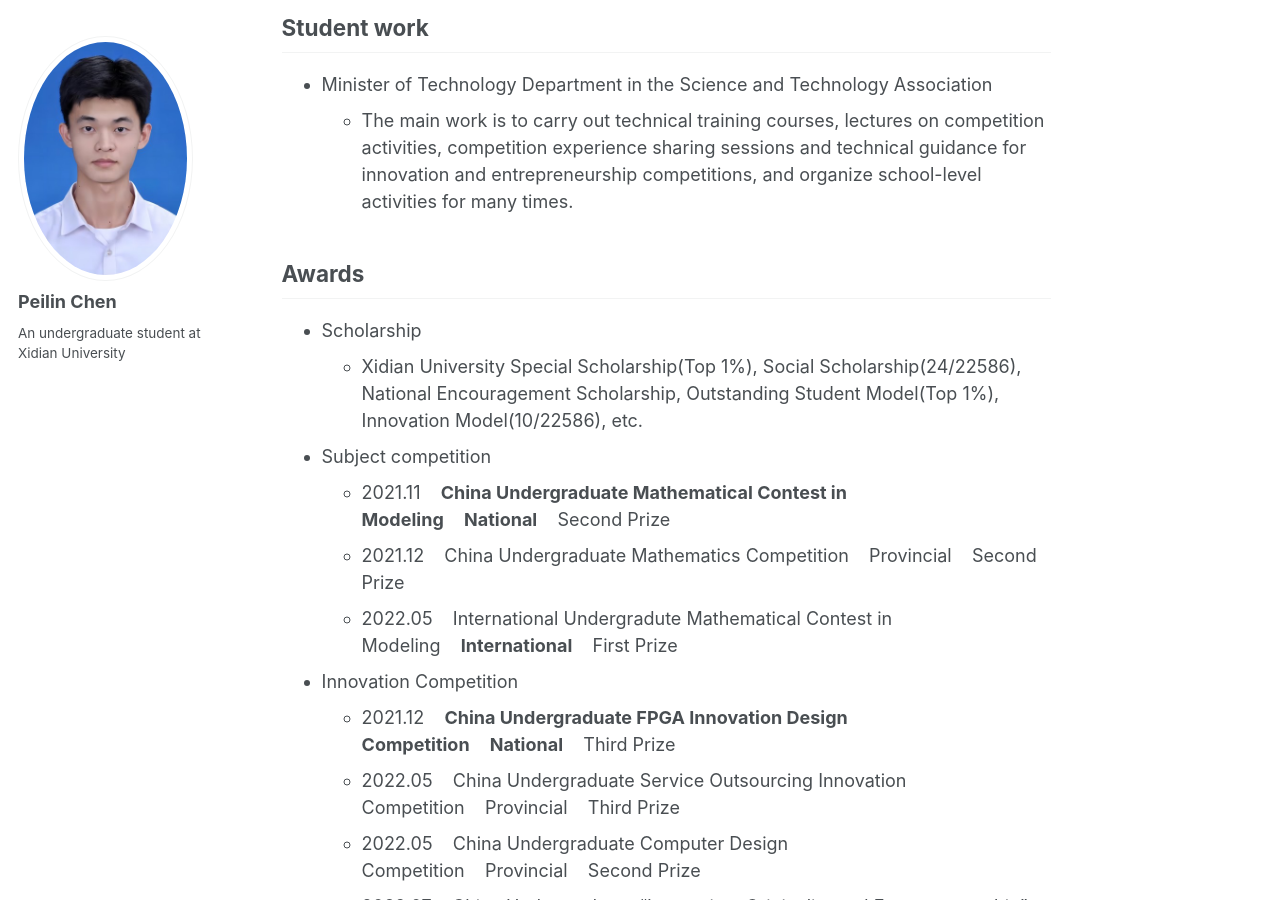
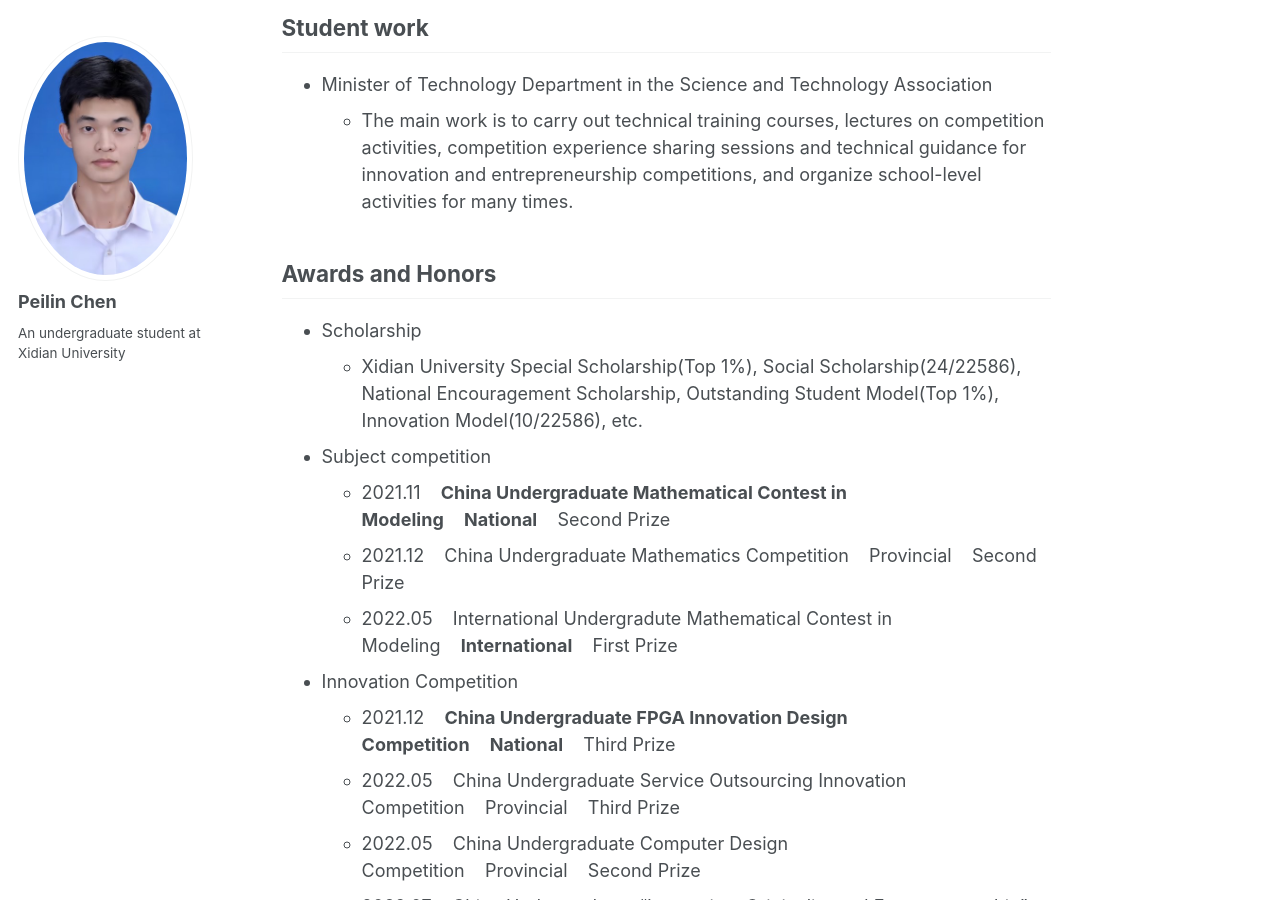
Before and after one commit to peilin-chen/peilin-chen.github.io, a Jekyll site: the page built from _pages/about.md, in a window 1280 px wide and 900 px high, scrolled down 2432 px. Built offline with Jekyll 4.4.1, drawn with Linux system fonts in a browser that asks for light colours.

Commit message:
Update about.md

```diff
--- a/_pages/about.md
+++ b/_pages/about.md
@@ -46,7 +46,7 @@ WeChat&nbsp;&nbsp;&nbsp;&nbsp;:&nbsp;133-3650-5376&nbsp;&nbsp;&nbsp;&nbsp;&nbsp;
   - The main work is to carry out technical training courses, lectures on competition activities, competition experience sharing sessions and
 technical guidance for innovation and entrepreneurship competitions, and organize school-level activities for many times.
 
-## Awards
+## Awards and Honors
 * Scholarship
   - Xidian University Special Scholarship(Top 1%), Social Scholarship(24/22586), National Encouragement Scholarship, Outstanding Student Model(Top 1%), Innovation Model(10/22586), etc.
 * Subject competition
```
